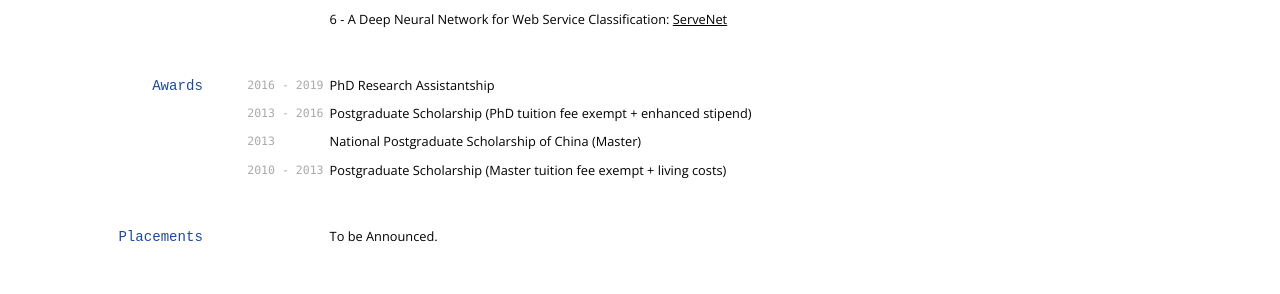
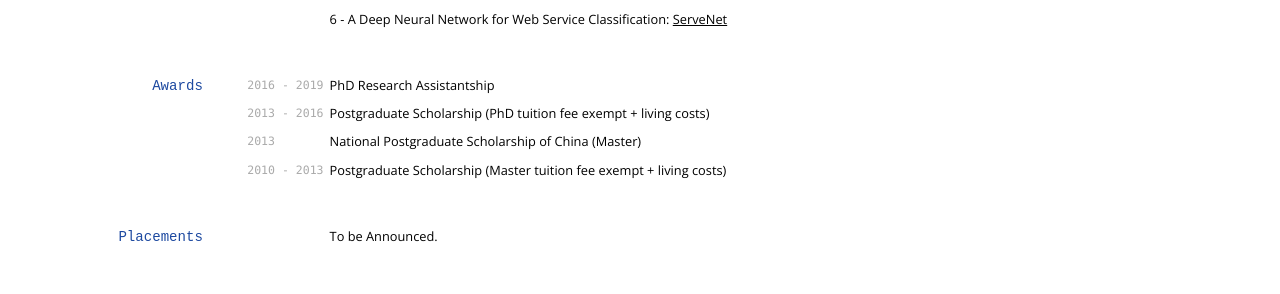
Before and after one commit to yylonly/yylonly.github.io, a Jekyll site: the page built from index.md, in a window 1280 px wide and 900 px high, scrolled down 2299 px. Shown: the part 421-715 px from the top of the window. Built offline with Jekyll 4.4.1, drawn with Linux system fonts in a browser that asks for light colours; nearby versions of some CDN libraries; some web fonts are replaced.

Commit message:
update with ICSE

```diff
--- a/index.md
+++ b/index.md
@@ -178,7 +178,7 @@ My personal [GitHub account](https://github.com/yylonly) hosts my open source pr
 
 `2016 - 2019` PhD Research Assistantship
 
-`2013 - 2016` Postgraduate Scholarship (PhD tuition fee exempt + enhanced stipend)
+`2013 - 2016` Postgraduate Scholarship (PhD tuition fee exempt + living costs)
 
 `2013` National Postgraduate Scholarship of China (Master)
 
```
